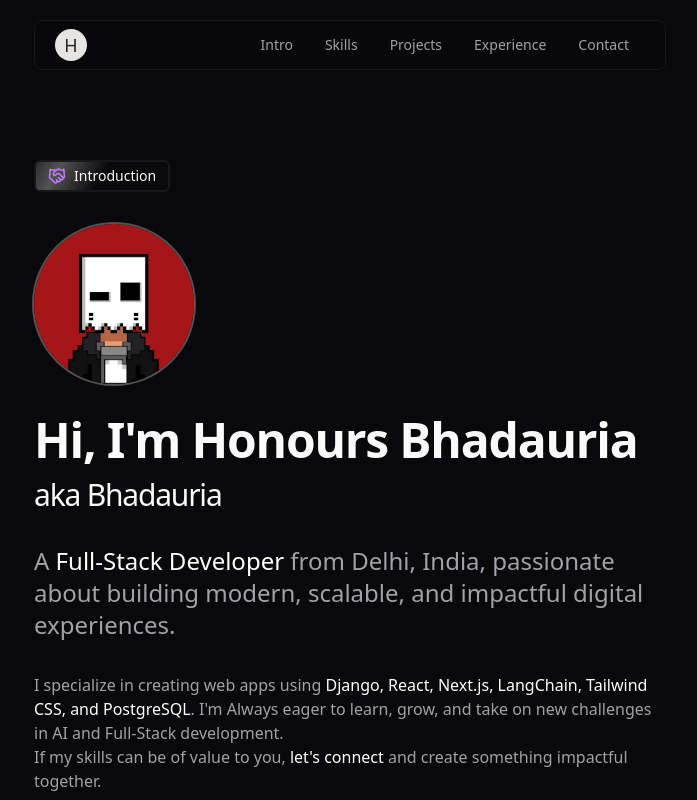
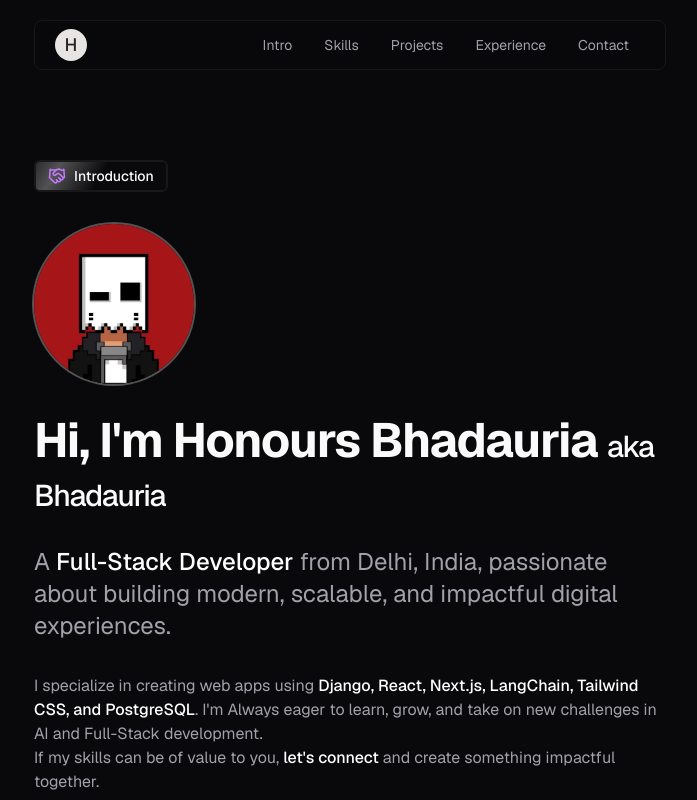
Before and after one commit to honoursbhaduria/port_home, a Next.js app: page / in a window 1280 px wide. Shown: the top 800 px of the page, without its empty margins (290-987 px from the left). Built offline with nearby package versions, Linux system fonts and the light colour scheme.

Commit message:
fix: resolve font preload warning by aligning CSS variables

```diff
--- a/src/app/layout.tsx
+++ b/src/app/layout.tsx
@@ -6,7 +6,7 @@ import FadeIn from "@/components/FadeIn";
 import { FloatingDockWrapper } from "@/components/FloatingDockWrapper";
 
 const geist = Geist({
-  variable: "--font-geist",
+  variable: "--font-geist-sans",
   subsets: ["latin"],
   weight: ["400", "500", "600", "700", "800", "900"],
 });
@@ -50,11 +50,11 @@ export default function RootLayout({
   children: React.ReactNode;
 }>) {
   return (
-    <html lang="en" className="dark">
+    <html lang="en" className={`dark ${geist.variable}`}>
       <head>
         <link rel="icon" href="/favicon.ico" type="image/x-icon" />
       </head>
-      <body className={`${geist.variable} antialiased relative`}>
+      <body className="antialiased relative">
         <Navbar />
         <div className="flex flex-col min-h-screen">
           <FadeIn>
```
